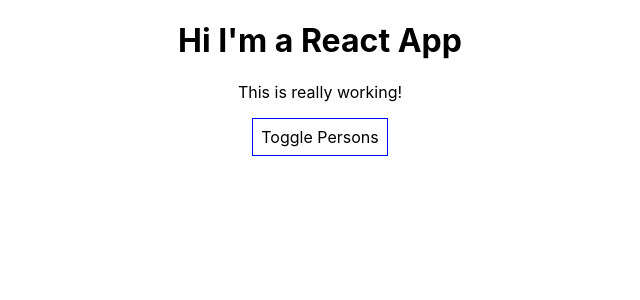
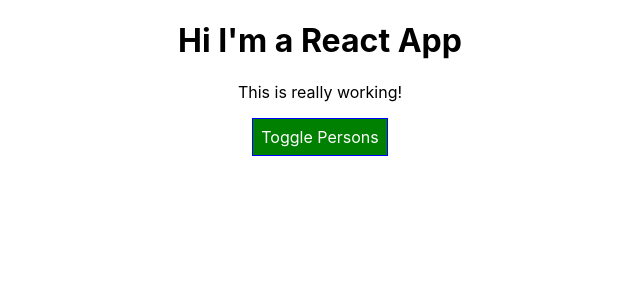
Before and after one commit to yaostyle/react-complete-guide, a React (Create React App) app: page / in a window 1280 px wide. Shown: the top 300 px of the page, without its empty margins (320-960 px from the left). Built offline with nearby package versions, Linux system fonts and the light colour scheme.

Commit message:
Setting class name dyanmically.

```diff
--- a/src/App.css
+++ b/src/App.css
@@ -1,3 +1,11 @@
 .App {
   text-align: center;
 }
+
+.red {
+  color: red;
+}
+
+.bold {
+  font-weight: bold;
+}
--- a/src/App.js
+++ b/src/App.js
@@ -46,7 +46,8 @@
 
   render() {
     const style = {
-      backgroundColor: 'white',
+      backgroundColor: 'green',
+      color: 'white',
       font: 'inherit',
       border: '1px solid blue',
       padding: '8px',
@@ -69,12 +70,23 @@
 
         </div>
       );
+
+      style.backgroundColor = 'red';
+    }
+
+    const classes = [];
+    if (this.state.persons.length <= 2) {
+      classes.push('red'); // classes = ['red']
+    }
+
+    if (this.state.persons.length <= 1) {
+      classes.push('bold') // classes = ['red', 'bold']
     }
 
     return (
       <div className="App">
         <h1>Hi I'm a React App</h1>
-        <p>This is really working!</p>
+        <p className={classes.join(' ')}>This is really working!</p>
         <button
           style={style}
           onClick={this.togglePersonsHandler}>Toggle Persons</button>
```
